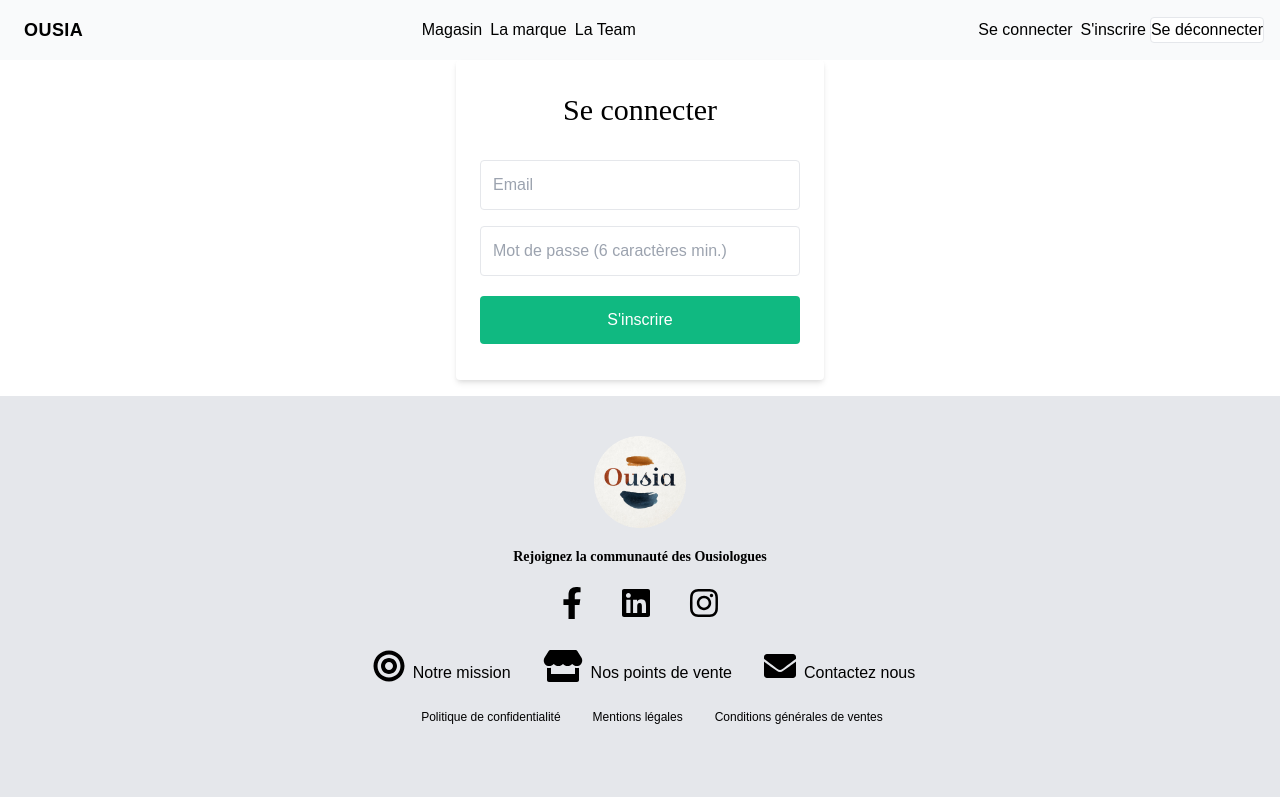
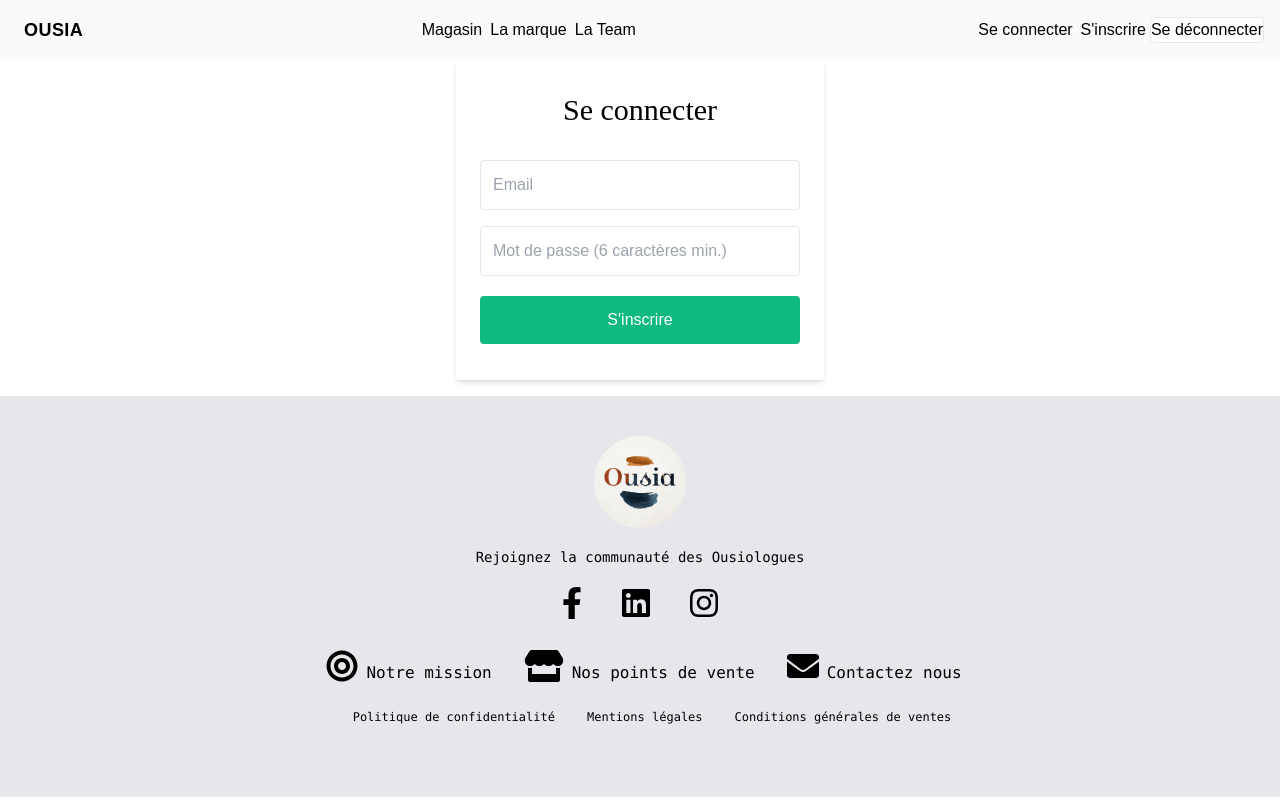
Before and after one commit to EmmanuelQuere/Ousia-front, a Next.js app: page /login in a window 1280 px wide. Built offline with nearby package versions, Linux system fonts and the light colour scheme.

Commit message:
footer implementation

```diff
--- a/components/Layout.js
+++ b/components/Layout.js
@@ -1,5 +1,6 @@
 import React from 'react';
 import Navigation from './Navigation';
+import Footer from './Footer';
 
 const Layout = ({ children }) => {
 
@@ -7,6 +8,7 @@
     <>
       <Navigation />
       {children}
+      <Footer />
     </>
   )
 
--- a/components/footer.js
+++ b/components/footer.js
@@ -1,10 +1,8 @@
 import React from "react";
 import ReactDOM from 'react-dom'
 import { faFacebookF, faLinkedin, faInstagram } from "@fortawesome/free-brands-svg-icons";
-
 import { faBullseye, faStore, faEnvelope} from "@fortawesome/free-solid-svg-icons";
 import { FontAwesomeIcon } from "@fortawesome/react-fontawesome";
-
 import Image from 'next/image'
 
 const Footer = () => {
@@ -12,12 +10,12 @@
 
         <>
             <div className=" bg-gray-200  pb-12">
-                <div className="mx-auto container pt-10 lg:pt-10 flex flex-col items-center justify-center mt-4">
+                <div className="mx-auto container pt-10 lg:pt-10 flex flex-col items-center justify-center mt-4 font-mono ">
                     <div>
                         <Image src="/logo.png" width={92} height={92} viewBox="0 0 79 92" fill="none" />
                     </div>
                     <div className="text-black flex flex-col md:items-center f-f-l pt-3">
-                    <h2 className="font-size text-sm font-bold">Rejoignez la communauté des Ousiologues</h2>
+                    <h2 className="font-size text-sm font-mono ">Rejoignez la communauté des Ousiologues</h2>
                         <div className="md:flex items-center mb-6 md:mt-4 text-base text-color f-f-l">
                             <a className="btn btn-outline-light btn-floating m-1" href="https://www.facebook.com/ousiadrinks" role="button"
                             ><FontAwesomeIcon icon={faFacebookF} className="fa-2x mx-4"  />
@@ -32,7 +30,7 @@
                         <div className="my- text-base text-color f-f-l">
                             <ul className="md:flex items-center">
                                 <li className=" md:mr-6 cursor-pointer pt-4 lg:py-0"></li>
-                                <li className=" md:mr-6 cursor-pointer pt-4 lg:py-0" href="#"> <FontAwesomeIcon icon={faBullseye} className="fa-2x mx-2" />Notre mission</li>
+                                <li className=" md:mr-6 cursor-pointer pt-4 lg:py-0 " href="#"> <FontAwesomeIcon icon={faBullseye} className="fa-2x mx-2" />Notre mission</li>
                                 <li className=" md:mr-6 cursor-pointer pt-4 lg:py-0"href="#"> <FontAwesomeIcon icon={faStore} className="fa-2x mx-2" />Nos points de vente</li>
                                 <li className=" md:mr-6 cursor-pointer pt-4 lg:py-0"href="#"> <FontAwesomeIcon icon={faEnvelope} className="fa-2x mx-2" />Contactez nous</li>
                             </ul>
@@ -53,9 +51,4 @@
     );
 }
 
-
-
-
-
-
 export default Footer
--- a/pages/_app.js
+++ b/pages/_app.js
@@ -17,7 +17,6 @@
       <Component {...pageProps} />
     </Layout>
   </Provider>
-  <Footer/>
 
   </>
   );
```
